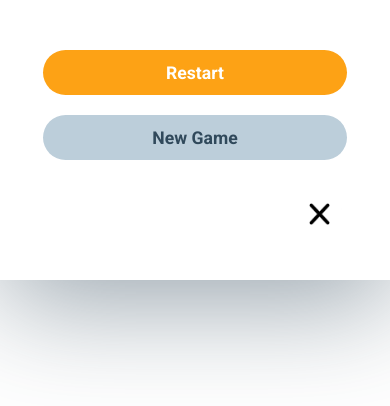
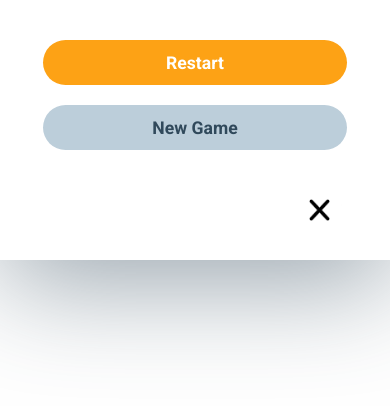
Before and after one commit to syedasana333/memory_game, a plain HTML site: page game.html in a window 390 px wide. Both pictures are taken after a click on the button "Menu". Drawn offline with Linux system fonts and the light colour scheme.

Commit message:
memory game

```diff
--- a/game.css
+++ b/game.css
@@ -310,6 +310,10 @@ img{
   display: none;
 }
 
+.menu-btns,
+.closeBtn{
+  display: none;
+}
 
 @media screen and (max-width: 410px) {
   .btns{
@@ -323,11 +327,31 @@ img{
     background-color: white;
     z-index: 666;
     box-shadow: 2px 22px 112px hsla(205, 31%, 27%, 0.5);
-    /* position: relative; */
   }
 
   .menuBtn{
     display: block;
+  }
+
+  .closeBtn{
+    display: block;
+    position: absolute;
+    right: 22px;
+    bottom: 6px;
+    background: none;
+    padding: 22px;
+  }
+
+  .closeBtn img{
+    width: 45px;
+  }
+
+  #banner{
+    width: 90%
+  }
+
+  #banner #btns{
+    flex-direction: column;
   }
 
   .menu-btns{
@@ -338,7 +362,7 @@ img{
     border: 1px;
     gap: 20px;
     width: 80%;
-    padding: 50px 0px 120px;
+    padding: 40px 0px 110px;
   }
 
   .menu-btns button{
@@ -390,23 +414,4 @@ img{
     font-size: 2rem;
   }
 
-  .closeBtn{
-    position: absolute;
-    right: 22px;
-    bottom: 22px;
-    background: none;
-    padding: 22px;
-  }
-
-  .closeBtn img{
-    width: 45px;
-  }
-
-  #banner{
-    width: 90%
-  }
-
-  #banner #btns{
-    flex-direction: column;
-  }
 }
```
